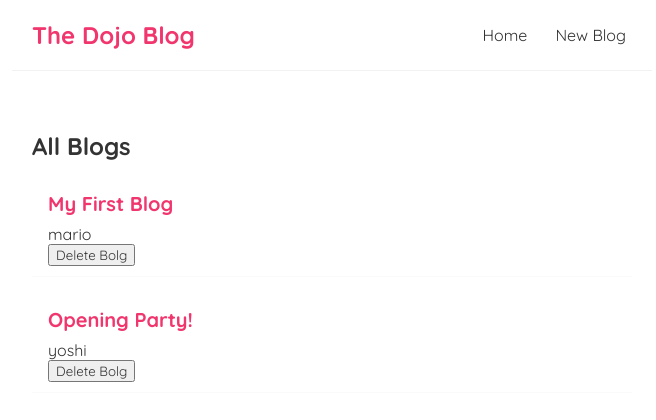
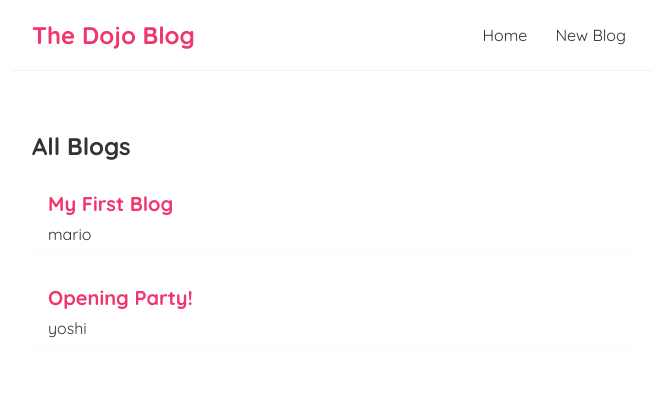
Before and after one commit to Erick-SN/ReactIntroduction, a React (Create React App) app: page / in a window 1280 px wide. Shown: the top 420 px of the page, without its empty margins (308-964 px from the left). Built offline with nearby package versions, Linux system fonts and the light colour scheme; data requests are answered from the project's data file.

Commit message:
Custom hook fetch added

```diff
--- a/src/components/BlogList.js
+++ b/src/components/BlogList.js
@@ -1,4 +1,4 @@
-const BlogList = ({ blogs, title, handleDeleteBlog }) => {
+const BlogList = ({ blogs, title }) => {
   return (
     <>
       <div className="blog-list">
@@ -7,9 +7,6 @@ const BlogList = ({ blogs, title, handleDeleteBlog }) => {
           <div className="blog-preview" key={blog.id}>
             <h2>{blog.title}</h2>
             <p>{blog.author}</p>
-            <button onClick={() => handleDeleteBlog(blog.id)}>
-              Delete Bolg
-            </button>
           </div>
         ))}
       </div>
--- a/src/components/Home.js
+++ b/src/components/Home.js
@@ -1,44 +1,15 @@
-import { useState, useEffect } from 'react';
+import useFetch from '../hooks/useFetch';
 import BlogList from './BlogList';
 
 const Home = () => {
-  const [blogs, setBlogs] = useState(null);
-  const [isPending, setIsPending] = useState(true);
-  const [error, setError] = useState(null);
+  const { data, isPending, error } = useFetch('http://localhost:8000/blogs/');
 
-  useEffect(() => {
-    fetch('http://localhost:8000/blogs')
-      .then((response) => {
-        if (!response.ok) throw new Error('Could not fetch data');
-        return response.json();
-      })
-      .then((data) => {
-        setBlogs(data);
-        setIsPending(false);
-        setError(null);
-      })
-      .catch((err) => {
-        setIsPending(false);
-        setError(err.message);
-      });
-  }, []);
-
-  const handleDeleteBlog = (idDelete) => {
-    const newBlogs = blogs.filter(({ id }) => id !== idDelete);
-    setBlogs(newBlogs);
-  };
   return (
     <>
       <div className="home">
         {error && <div>{error}</div>}
         {isPending && <div>Loading...</div>}
-        {blogs && (
-          <BlogList
-            blogs={blogs}
-            title="All Blogs"
-            handleDeleteBlog={handleDeleteBlog}
-          />
-        )}
+        {data && <BlogList blogs={data} title="All Blogs" />}
       </div>
     </>
   );
--- /dev/null
+++ b/src/hooks/useFetch.js
@@ -0,0 +1,34 @@
+import { useState, useEffect } from 'react';
+
+const useFetch = (url) => {
+  const [data, setData] = useState(null);
+  const [isPending, setIsPending] = useState(true);
+  const [error, setError] = useState(null);
+
+  useEffect(() => {
+    setTimeout(() => {
+      fetch(url)
+        .then((res) => {
+          if (!res.ok) {
+            // error coming back from server
+            throw Error('could not fetch the data for that resource');
+          }
+          return res.json();
+        })
+        .then((data) => {
+          setIsPending(false);
+          setData(data);
+          setError(null);
+        })
+        .catch((err) => {
+          // auto catches network / connection error
+          setIsPending(false);
+          setError(err.message);
+        });
+    }, 1000);
+  }, [url]);
+
+  return { data, isPending, error };
+};
+
+export default useFetch;
```
